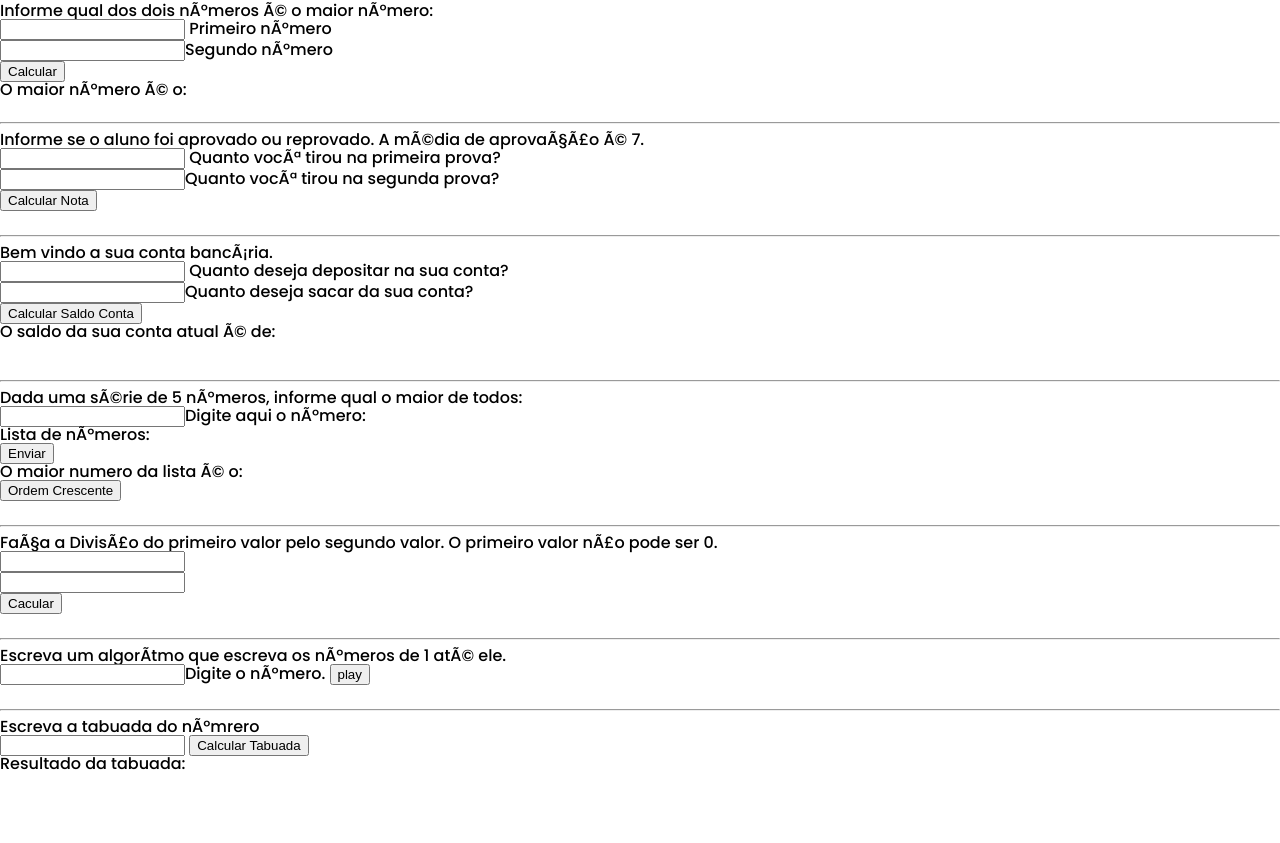
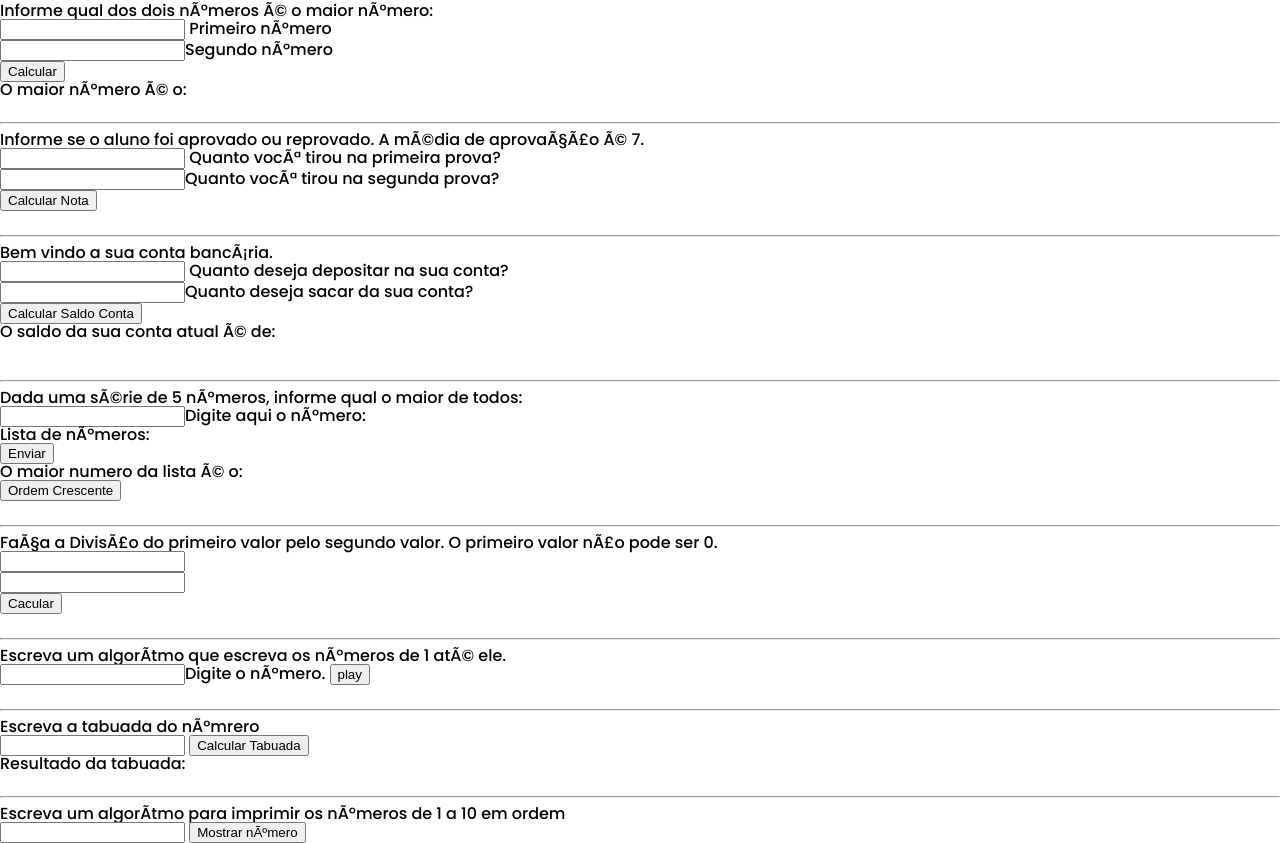
Before and after one commit to AylanaQueiroz/alura_books, a plain HTML site: page alura_books-projeto_inicial/index.html in a window 1280 px wide. Shown: the part 1340-2183 px from the top of the page. Before the commit the page ends 2115 px from the top, so only its background shows below. Drawn offline with nearby package versions, Linux system fonts and the light colour scheme; no server answers.

Commit message:
exercicios de logica de programacao numeros ordem crescente

```diff
--- a/alura_books-projeto_inicial/index.html
+++ b/alura_books-projeto_inicial/index.html
@@ -388,7 +388,7 @@
   <hr>
 
   <h1>Escreva um algorítmo que escreva os números de 1 até ele.</h1>
- <input type="number" name="n1m" id="oNumero">Digite o  número.
+  <input type="number" name="n1m" id="oNumero">Digite o número.
   <input type="button" name="Play" value="play" id="btNums">
   <h1 id="resultado_incremento"></h1>
   <h1 id="numerosordem"></h1>
@@ -399,7 +399,13 @@
   <input type="number" id="entrada_tabuada">
   <input type="button" name="" value="Calcular Tabuada" id="Calcular">
   <h1 id="res">Resultado da tabuada:</h1>
+  <br>
+  <hr>
 
+  <h1>Escreva um algorítmo para imprimir os números de 1 a 10 em ordem</h1>
+  <input type="number" id="num_inicial">
+  <input type="button" name="" id="btn_imp" value="Mostrar número">
+  <h1 id="result"></h1>
 
 
   <script src="/app/main.js"></script>
```
Lines whose indentation alone changed are shown as unchanged.
